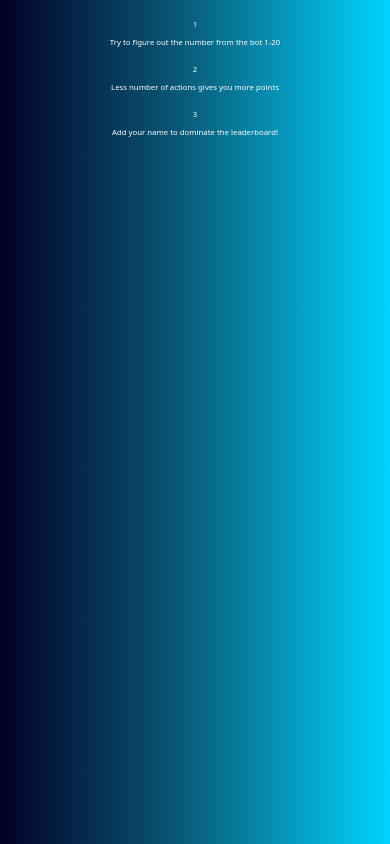
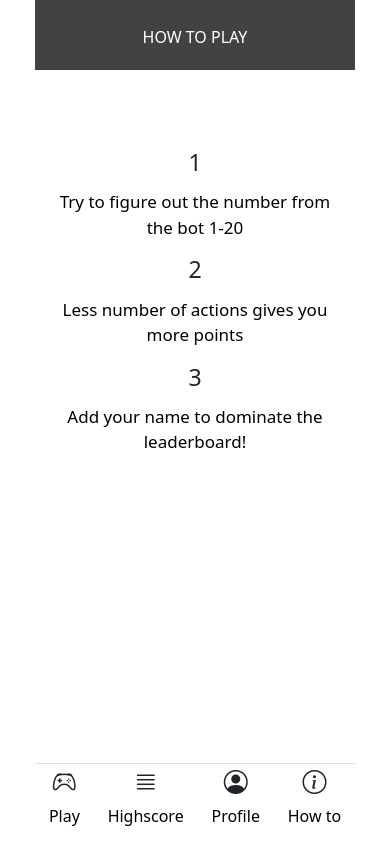
Before and after one commit to linnalessandra/Quiz-App, a plain HTML site: page how-to.html in a window 390 px wide. Drawn offline with nearby package versions, Linux system fonts and the light colour scheme.

Commit message:
responsive howtoplay

```diff
--- a/how-to.css
+++ b/how-to.css
@@ -2,17 +2,67 @@
     box-sizing: border-box;
 }
 
+
 body {
-    text-align: center;
-    background: rgb(2,0,36);
-    background: linear-gradient(90deg, rgba(2,0,36,1) 0%, rgba(9,91,121,1) 47%, rgba(0,212,255,1) 100%);
+    background-color: white;
+    display: flex;
+    justify-content: center;
+    align-items: center;
+    flex-direction: column;
 }
 
-h3, p {
+
+header {
+    background-color: #424242;
+    display: flex;
+    align-items: center;
+    justify-content: center;
+    color: white;
+    width: 320px;
+    height: 70px;
+    padding-top: 0.25em;
+}
+
+h6 {
     font-size: 2vw;
     color:white;
 }
 
+.ptag {
+    justify-content: center;
+    text-align: center;
+    font-size: 17px;
+}
+
 .container {
-    padding-top: 5%
+    display: flex;
+    justify-content: center;
+    align-items: center;
+    flex-direction: column;
+    width: 320px;
+    height: 480px;
+   /* background: linear-gradient(90deg, rgba(2,0,36,1) 0%, rgba(9,91,121,1) 47%, rgba(0,212,255,1) 100%); */
 }
+
+
+footer {
+    width: 320px;
+    display: flex;
+    align-items: center;
+    justify-content: center;
+    margin-top: 4em;
+    position: absolute;
+    bottom: 0px;
+}
+
+p {
+    color: black;
+    margin-top: 0.25em;
+}
+h4 {
+    font-size: 1.25em;
+}
+
+h5 {
+    font-size: 1em;
+}
--- a/how-to.html
+++ b/how-to.html
@@ -11,16 +11,62 @@
     <title>How to play</title>
 </head>
 <body>
-    <div class="container">
+
+    <header>
+        <div id="headerDiv">
+            HOW TO PLAY
+        </div>
+
+    </header>
+    <main>
+
+        <div id="opponentDiv">
+
+        <div class="container">
         <h3>1</h3>
-        <p>Try to figure out the number from the bot 1-20</p>
+        <p class="ptag">Try to figure out the number from the bot 1-20</p>
         <h3>2</h3>
-        <p>Less number of actions gives you more points</p>
+        <p class="ptag">Less number of actions gives you more points</p>
         <h3>3</h3>
-        <p>Add your name to dominate the leaderboard!</p>
+        <p class="ptag">Add your name to dominate the leaderboard!</p>
 
 
-    </div>
+         </div>
+
+
+            <footer class="justify-content-around border-top bg-white">
+
+                <div class="d-flex flex-column align-items-center">
+                    <a href="game.html" class="link-dark"><i class="bi bi-controller" title="Play" style="font-size: 1.5rem;"></i></a>
+                    <p class="text-center">Play</p>
+                </div>
+
+                <div class="d-flex flex-column align-items-center">
+                    <a href="highscore.html" class="link-dark"><i class="bi bi-justify" title="Highscore" style="font-size: 1.5rem;"></i></a>
+                    <p class="text-center">Highscore</p>
+                </div>
+
+                <div class="d-flex flex-column align-items-center">
+                    <a href="profile.html" class="link-dark"><i class="bi bi-person-circle" title="Profile" style="font-size: 1.5rem;"></i></a>
+                    <p class="text-center">Profile</p>
+                </div>
+
+                <div class="d-flex flex-column align-items-center">
+                    <a href="how-to.html" class="link-dark"><i class="bi bi-info-circle" title="How to" style="font-size: 1.5rem;"></i></a>
+                    <p class="text-center">How to</p>
+                </div>
+
+            </footer>
+
+        </div>
+
+
+
+        </div>
+
+
+    </main>
+
 
 </body>
 </html>
```
